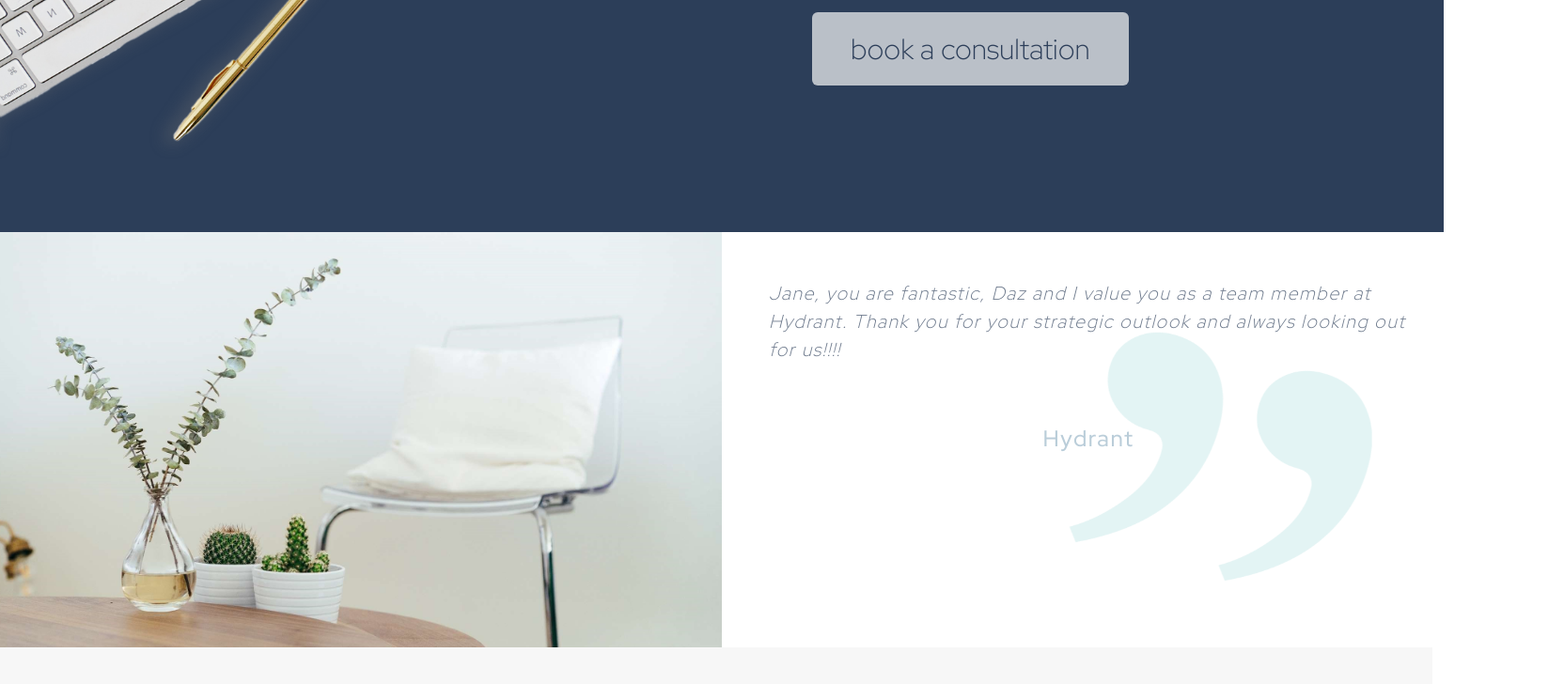
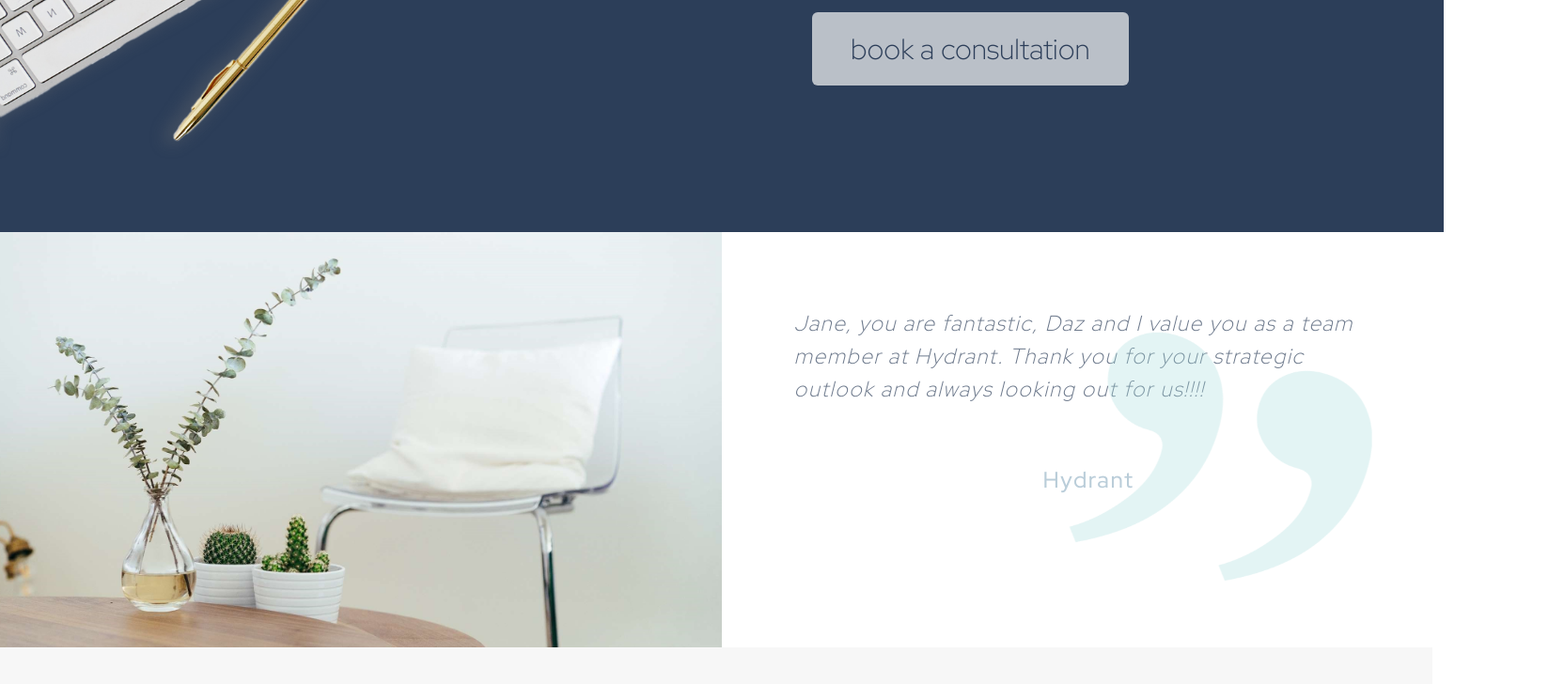
Before and after one commit to TreeLife8/italladdsup, a React (Vite) app: page / in a window 1536 px wide. Shown: the part 2624-3352 px from the top of the page at 94% size, 1664 px wide, since content can reach past the window. Built offline with nearby package versions, Linux system fonts and the light colour scheme.

Commit message:
made the home page responsive for large screens

```diff
--- a/src/components/Carousel.css
+++ b/src/components/Carousel.css
@@ -1,6 +1,6 @@
 .Carousel .carousel-inner {
-  padding: 50px 50px 0;
-  font-size: 20px;
+  padding: 10vh 5vw 0;
+  font-size: 1.5vw;
   letter-spacing: 1.5px;
   color: var(--dark-accent);
   font-weight: 300;
@@ -9,7 +9,7 @@
 .Carousel .testimonal-carousel {
   position: relative;
   z-index: 1;
-  left: 155px;
+  left: 50vw;
 }
 .Carousel .referee {
   padding: 50px 0 0;
--- a/src/components/homePage/Dext.css
+++ b/src/components/homePage/Dext.css
@@ -14,3 +14,8 @@
 .Dext {
   background-color: var(--light-accent);
 }
+@media (min-width: 1300px) {
+  .Dext .logo {
+    right: 10vw;
+  }
+}
--- a/src/components/homePage/Intro.css
+++ b/src/components/homePage/Intro.css
@@ -17,3 +17,8 @@
   position: relative;
   right: -5vw;
 }
+@media (min-width: 1300px) {
+  .Intro .folders {
+    right: -10vw;
+  }
+}
```
